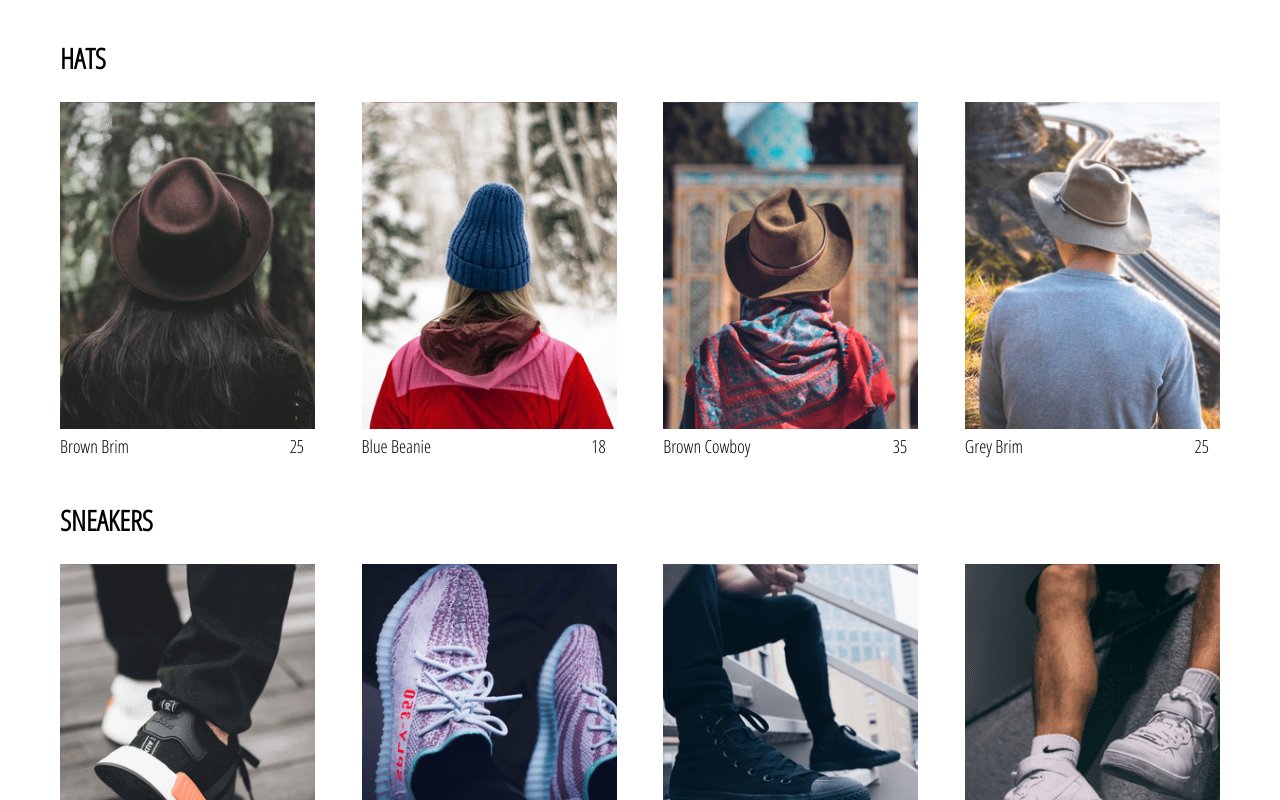
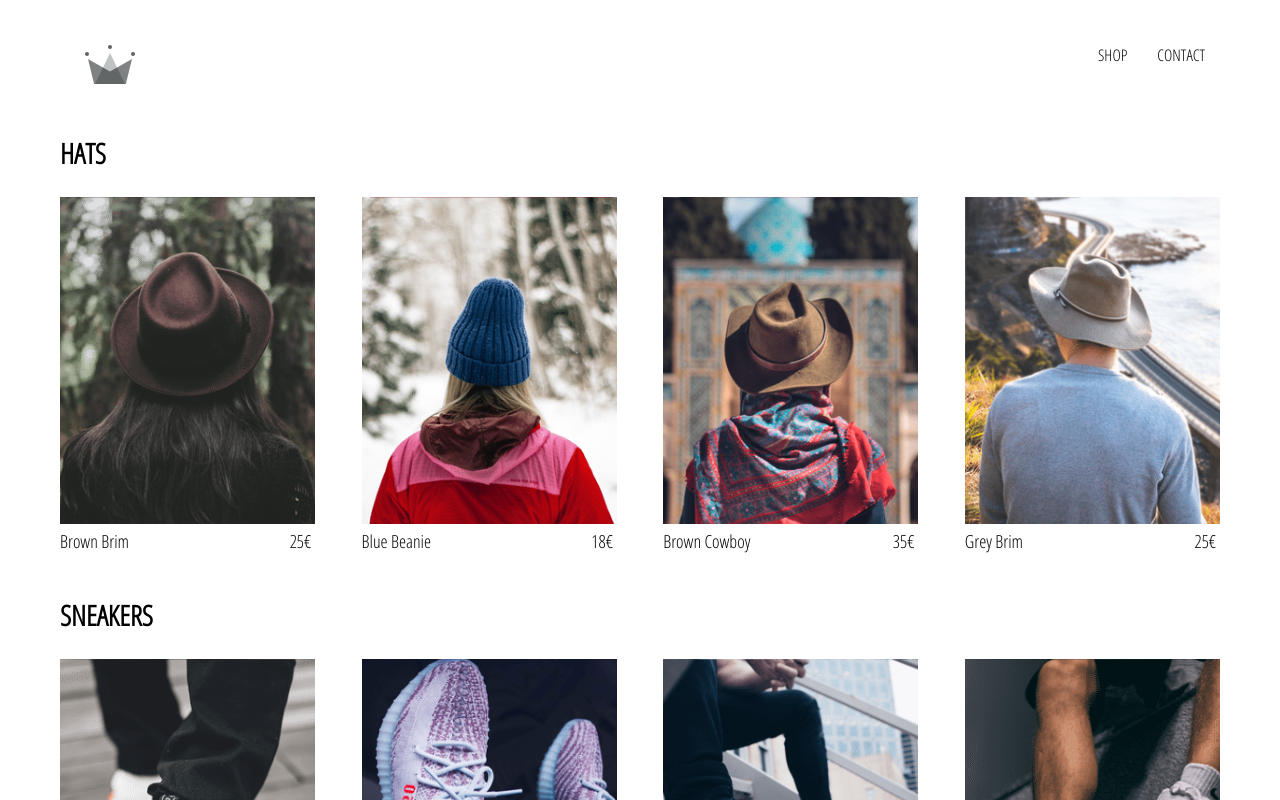
Before and after one commit to JulioSimon/react-ecommerce, a React (Create React App) app: page /shop in a window 1280 px wide. Shown: the top 800 px of the page. Built offline with nearby package versions, Linux system fonts and the light colour scheme.

Commit message:
Added header component.

```diff
--- a/src/App.css
+++ b/src/App.css
@@ -2,3 +2,8 @@ body {
     font-family: 'Open Sans Condensed';
     padding: 20px 60px;
 }
+
+a {
+    text-decoration: none;
+    color: black;
+}
--- a/src/App.js
+++ b/src/App.js
@@ -1,17 +1,19 @@
-import React from 'react';
-import { Route, Switch } from 'react-router-dom';
+import React from "react";
+import { Route, Switch } from "react-router-dom";
 
-import './App.css';
+import "./App.css";
 
-import HomePage from './pages/homepage/homepage.component';
-import ShopPage from './pages/shop/shop.component';
+import HomePage from "./pages/homepage/homepage.component";
+import ShopPage from "./pages/shop/shop.component";
+import Header from "./components/header/header.component";
 
 function App() {
     return (
         <div>
+            <Header />
             <Switch>
-        <Route exact path='/' component={HomePage} />
-        <Route path='/shop' component={ShopPage} />
+                <Route exact path="/" component={HomePage} />
+                <Route path="/shop" component={ShopPage} />
             </Switch>
         </div>
     );
--- a/src/components/collection-item/collection-item.component.jsx
+++ b/src/components/collection-item/collection-item.component.jsx
@@ -12,7 +12,7 @@ const CollectionItem = ({ name, price, imageUrl }) => (
         />
         <div className="collection-footer">
             <span className="name">{name}</span>
-            <span className="price">{price}</span>
+            <span className="price">{price}€</span>
         </div>
     </div>
 );
--- /dev/null
+++ b/src/components/header/header.component.jsx
@@ -0,0 +1,24 @@
+import React from "react";
+import { Link } from "react-router-dom";
+
+import { ReactComponent as Logo } from "../../assets/crown.svg";
+
+import "./header.styles.scss";
+
+const Header = () => (
+    <div className="header">
+        <Link className="logo-container" to="/">
+            <Logo className="logo"></Logo>
+        </Link>
+        <div className="options">
+            <Link className="option" to="/shop">
+                SHOP
+            </Link>
+            <Link className="option" to="/shop">
+                CONTACT
+            </Link>
+        </div>
+    </div>
+);
+
+export default Header;
--- /dev/null
+++ b/src/components/header/header.styles.scss
@@ -0,0 +1,25 @@
+.header {
+    height: 70px;
+    width: 100%;
+    display: flex;
+    justify-content: space-between;
+    margin-bottom: 25px;
+
+    .logo-container {
+      height: 100%;
+      width: 70px;
+      padding: 25px;
+    }
+
+    .options {
+      width: 50%;
+      height: 100%;
+      display: flex;
+      align-items: center;
+      justify-content: flex-end;
+
+      .option {
+        padding: 10px 15px;
+      }
+    }
+  }
```
Also changed, not shown: src/assets/crown.svg (added). Lines whose indentation alone changed are shown as unchanged.
